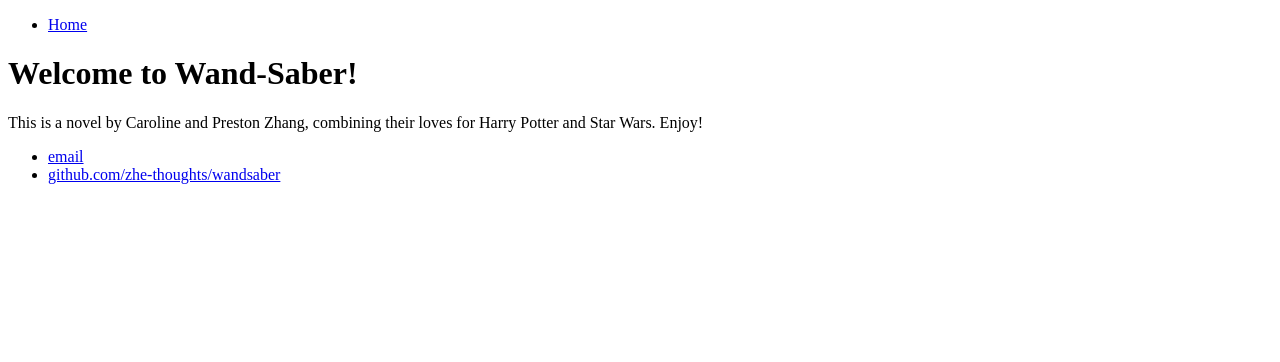
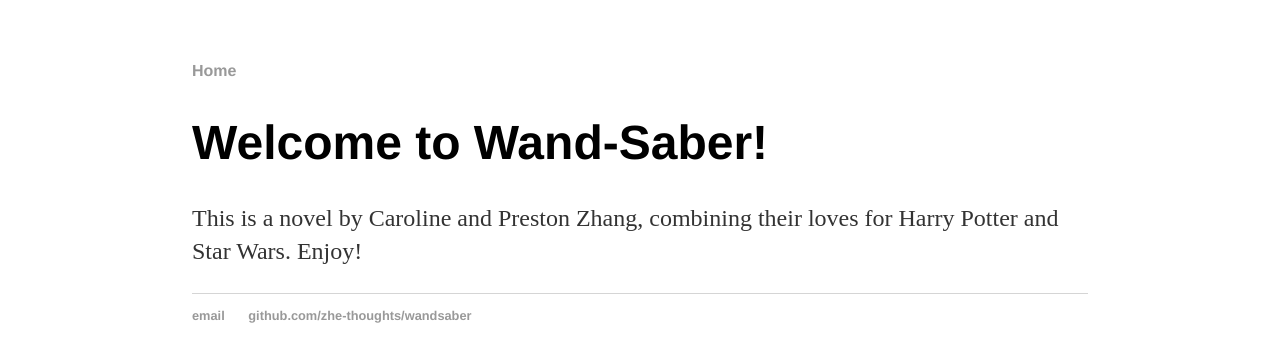
Before and after one commit to zhe-thoughts/wandsaber, a Jekyll site: the page built from index.html, in a window 1280 px wide. Shown: the top 362 px of the page. Built offline with Jekyll 4.4.1, drawn with Linux system fonts in a browser that asks for light colours.

Commit message:
Update default.html

```diff
--- a/_layouts/default.html
+++ b/_layouts/default.html
@@ -3,7 +3,29 @@
   <head>
     <title>{{ page.title }}</title>
 
-    <link rel="stylesheet" type="text/css" href="main.css">
+    <style>
+      body { margin: 60px auto; width: 70%; }
+
+      a { text-decoration: none; color: #999; }
+      a:hover { text-decoration: underline; }
+
+      p, ul { font-size: 1.5em; line-height: 1.4em; color: #333; }
+
+      h1, h2, h3, h4 { font-family: 'Helvetica', 'Arial', 'Sans-Serif'; }
+      h1 { font-size: 3em;  }
+      h2 { font-size: 2.7em; }
+      h3 { font-size: 2.3em; }
+      h4 { font-size: 1.9em; }
+
+      nav ul, footer ul { font-size: 1em; font-family: 'Helvetica', 'Arial', 'Sans-Serif'; padding: 0px; list-style: none; font-weight: bold; }
+      nav ul li, footer ul li { display: inline; margin-right: 20px; }
+
+      footer { border-top: 1px solid #d5d5d5; font-size: .8em; }
+
+      /* Blog */
+      ul.posts { margin: 20px auto 40px; font-size: 1.5em; }
+      ul.posts li { list-style: none; }
+    </style>
 
   </head>
 
```
